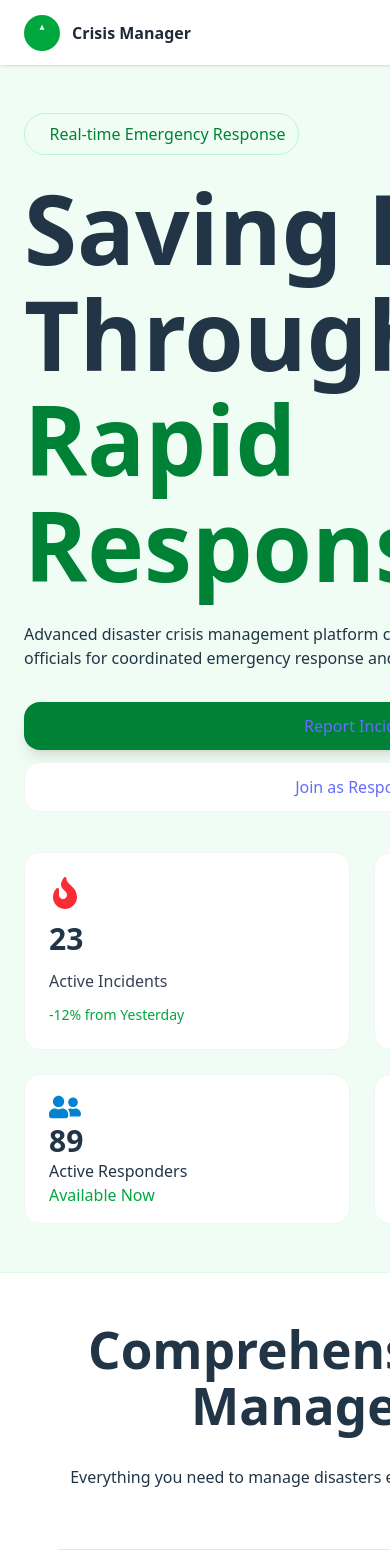
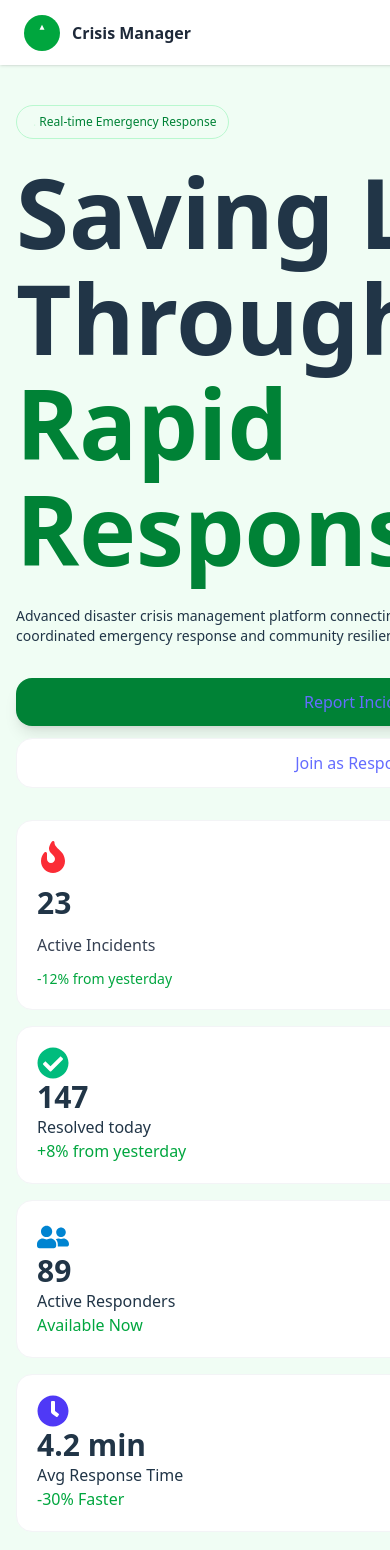
Before and after one commit to Micheni58/disaster-mgt-Frontend, a React (Vite) app: page / in a window 390 px wide. Shown: the top 1550 px of the page. Built offline with nearby package versions, Linux system fonts and the light colour scheme.

Commit message:
Make changes

```diff
--- a/src/components/Navbar.jsx
+++ b/src/components/Navbar.jsx
@@ -1,4 +1,4 @@
-import { useState } from "react";
+import { useEffect, useState } from "react";
 import { NavLink, useNavigate } from "react-router-dom";
 import { useAuth } from "../context/AuthContext";
 
@@ -19,6 +19,17 @@ function Navbar(){
         if(user?.role === 'Officer') return '/dashboard/admin';
         return '/';
     };
+
+    useEffect(() => {
+        const handleResize = () => {
+            if(window.innerWidth >= 768) {
+                setOpen(false);
+            }
+        };
+
+        window.addEventListener('resize', handleResize);
+        return () => window.removeEventListener('resize', handleResize);
+    }, []);
 
     return (
         <nav className="w-full bg-white/80 backdrop-blur-sm sticky top-0 z-50 shadow">
@@ -68,7 +79,12 @@ function Navbar(){
                     </div>
 
                     <div className="md:hidden">
-                        <button aria-label="Toggle menu" onClick={() => setOpen(prev => !prev)} className="p-2 rounded-md text-gray-700 hover:bg-gray-100 focus:outline-none">
+                        <button
+                            aria-label="Toggle menu"
+                            onClick={() => setOpen(prev => !prev)}
+                            className="inline-flex items-center gap-2 p-2 rounded-md text-gray-700 hover:bg-gray-100 focus:outline-none"
+                        >
+                            <span className="text-sm font-medium">Menu</span>
                             {open ? (
                                 <svg width="20" height="20" viewBox="0 0 24 24" fill="none" xmlns="http://www.w3.org/2000/svg">
                                     <path d="M6 18L18 6M6 6l12 12" stroke="currentColor" strokeWidth="2" strokeLinecap="round" strokeLinejoin="round" />
@@ -83,7 +99,7 @@ function Navbar(){
                 </div>
 
                 <div className={`md:hidden transition-all ${open ? 'block' : 'hidden'}`}>
-                    <div className="flex flex-col gap-2 py-4">
+                    <div className="flex flex-col gap-2 py-3 mb-4 border border-gray-100 rounded-xl shadow-sm">
                         <NavLink to="/" onClick={() => setOpen(false)} className={({isActive}) => `px-3 py-2 rounded-md ${isActive? 'bg-green-100 text-green-700' : 'text-gray-700 hover:bg-gray-100'}`}>
                             Home
                         </NavLink>
--- a/src/pages/Home.jsx
+++ b/src/pages/Home.jsx
@@ -27,46 +27,46 @@ function Home(){
             <Navbar />
             <main className="flex-1">
             <section className="bg-green-50 border-b border-green-100">
-                <div className="max-w-7xl mx-auto px-6 py-12">
-                    <div className="flex flex-col md:flex-row w-full gap-10 items-start">
+                <div className="max-w-7xl mx-auto px-4 sm:px-6 py-10 sm:py-12">
+                    <div className="flex flex-col md:flex-row w-full gap-8 sm:gap-10 items-start">
                         <div className="w-full md:w-1/2">
-                            <span className="inline-block border rounded-3xl py-2 px-3 border-green-200 bg-green-50 text-green-700 font-medium">
+                            <span className="inline-block border rounded-3xl py-2 px-3 border-green-200 bg-green-50 text-green-700 text-xs sm:text-sm font-medium">
                                 <span className="text-green-500 ml-1 animate-ping">.</span> Real-time Emergency Response
                             </span>
-                            <div className="mt-5 text-3xl md:text-5xl font-bold leading-tight">
+                            <div className="mt-5 text-3xl sm:text-4xl md:text-5xl font-bold leading-tight">
                                 <h1><span>Saving Lives Through</span><br />
                                 <span className="text-green-700">Rapid Response</span></h1>
                             </div>
-                            <div className="mt-6 text-base md:text-lg">
+                            <div className="mt-6 text-sm sm:text-base md:text-lg">
                                 <p>Advanced disaster crisis management platform connecting citizens, responders, and officials for coordinated emergency response and community resilience.</p>
                             </div>
                             <div className="mt-8 flex flex-col sm:flex-row gap-3 sm:gap-6">
-                                <Link to="/signup?role=citizen" className="inline-block bg-green-700 py-3 px-6 shadow-lg text-white font-medium rounded-2xl hover:shadow-2xl text-center">Report Incident</Link>
-                                <Link to="/signup?role=responder" className="inline-block bg-white py-3 px-6 border border-gray-100 rounded-2xl hover:bg-gray-50 text-center">Join as Responder</Link>
+                                <Link to="/signup?role=citizen" className="inline-block w-full sm:w-auto bg-green-700 py-3 px-6 shadow-lg text-white font-medium rounded-2xl hover:shadow-2xl text-center">Report Incident</Link>
+                                <Link to="/signup?role=responder" className="inline-block w-full sm:w-auto bg-white py-3 px-6 border border-gray-100 rounded-2xl hover:bg-gray-50 text-center">Join as Responder</Link>
                             </div>
                         </div>
 
-                        <div className="grid grid-cols-2 gap-6 w-full md:w-1/2">
-                          <div className="bg-white rounded-2xl py-6 px-6 hover:shadow-lg border border-gray-100  grid gap-3 items-start">
+                        <div className="grid grid-cols-1 sm:grid-cols-2 gap-4 sm:gap-6 w-full md:w-1/2">
+                          <div className="bg-white rounded-2xl py-5 px-5 hover:shadow-lg border border-gray-100 grid gap-3 items-start">
                             <FaFire className="text-red-500 w-8 h-8" />
                             <span className="font-bold text-3xl">23</span>
                             <p className="text-gray-700">Active Incidents</p>
-                            <p className="text-green-600 text-sm">-12% from Yesterday</p>
+                            <p className="text-green-600 text-sm">-12% from yesterday</p>
                             </div>
 
-                            <div className="bg-white rounded-2xl py-4 px-6 hover:shadow-lg border border-gray-100 grid items-start">
+                            <div className="bg-white rounded-2xl py-5 px-5 hover:shadow-lg border border-gray-100 grid items-start">
                                 <FaCheckCircle className="text-emerald-500 w-8 h-8" />
                                 <span className="font-bold text-3xl">147</span>
                                 <p>Resolved today</p>
                                 <p className="text-green-600">+8% from yesterday</p>
                             </div>
-                            <div className="bg-white rounded-2xl py-4 px-6 hover:shadow-lg border border-gray-100 grid items-start">
+                            <div className="bg-white rounded-2xl py-5 px-5 hover:shadow-lg border border-gray-100 grid items-start">
                                 <FaUserFriends className="text-sky-600 w-8 h-8" />
                                 <span className="font-bold text-3xl">89</span>
                                 <p>Active Responders</p>
                                 <p className="text-green-600">Available Now</p>
                             </div>
-                            <div className="bg-white rounded-2xl py-4 px-6 hover:shadow-lg border border-gray-100 grid items-start">
+                            <div className="bg-white rounded-2xl py-5 px-5 hover:shadow-lg border border-gray-100 grid items-start">
                                 <FaClock className="text-indigo-600 w-8 h-8" />
                                 <span className="font-bold text-3xl">4.2 min</span>
                                 <p>Avg Response Time</p>
@@ -78,12 +78,12 @@ function Home(){
             </section>
 
             <section className="bg-white">
-                <div className="max-w-7xl mx-auto px-6 py-12">
+                <div className="max-w-7xl mx-auto px-4 sm:px-6 py-10 sm:py-12">
                     <div className="text-center">
-                        <h1 className="font-bold text-4xl">Comprehensive Crisis Management</h1>
-                        <p className="mt-8">Everything you need to manage disasters effectively and protect communities</p>
+                        <h1 className="font-bold text-2xl sm:text-4xl">Comprehensive Crisis Management</h1>
+                        <p className="mt-4 sm:mt-6 text-sm sm:text-base">Everything you need to manage disasters effectively and protect communities</p>
                     </div>
-                    <div className="mt-8 grid grid-cols-1 sm:grid-cols-2 lg:grid-cols-3 p-7 gap-10">
+                    <div className="mt-8 grid grid-cols-1 sm:grid-cols-2 lg:grid-cols-3 gap-5 sm:gap-7">
                         <div className="border border-gray-200 rounded-lg p-6 hover:shadow-lg bg-green-50">
                             <span>
                                 <FaMapMarkedAlt className="mx-auto text-red-500 w-8 h-8" />
@@ -130,11 +130,11 @@ function Home(){
                 </div>
             </section>
             <section className="bg-green-50">
-                <div className="max-w-7xl mx-auto px-6 py-12">
-                    <div className="text-center font-bold text-2xl">
+                <div className="max-w-7xl mx-auto px-4 sm:px-6 py-10 sm:py-12">
+                    <div className="text-center font-bold text-xl sm:text-2xl">
                         <h1>Supported Emergency Types</h1>
                     </div>
-                    <div className="grid grid-cols-1 sm:grid-cols-2 lg:grid-cols-4 gap-10 mt-10">
+                    <div className="grid grid-cols-1 sm:grid-cols-2 lg:grid-cols-4 gap-5 sm:gap-8 mt-8 sm:mt-10">
                         <div className="border border-gray-200 bg-white p-4 text-center rounded-2xl hover:shadow-lg h-30">
                             <span>
                                 <FaFire className="mx-auto text-red-500 w-8 h-8" />
@@ -186,22 +186,22 @@ function Home(){
                     </div>
                 </div>
             </section>
-            <section className="grid sm:grid-cols-1 lg:grid-cols-4 gap-10 text-center border-t border-b border-green-200 mt-10 p-6 bg-green-100 ">
+            <section className="grid grid-cols-2 lg:grid-cols-4 gap-6 sm:gap-10 text-center border-t border-b border-green-200 mt-10 p-5 sm:p-6 bg-green-100">
                 <div>
-                    <p className="font-bold text-green-800 text-4xl">50K+</p>
-                    <p>Users Protected</p>
+                    <p className="font-bold text-green-800 text-2xl sm:text-4xl">50K+</p>
+                    <p className="text-sm sm:text-base">Users Protected</p>
                 </div>
                 <div>
-                    <p className="font-bold text-green-800 text-4xl">99.9%</p>
-                    <p>Uptime Reliability</p>
+                    <p className="font-bold text-green-800 text-2xl sm:text-4xl">99.9%</p>
+                    <p className="text-sm sm:text-base">Uptime Reliability</p>
                 </div>
                 <div>
-                    <p className="font-bold text-green-800 text-4xl">2.5min</p>
-                    <p>Avg Response Time</p>
+                    <p className="font-bold text-green-800 text-2xl sm:text-4xl">2.5min</p>
+                    <p className="text-sm sm:text-base">Avg Response Time</p>
                 </div>
                 <div>
-                    <p className="font-bold text-green-800 text-4xl">24/7</p>
-                    <p>Support Available</p>
+                    <p className="font-bold text-green-800 text-2xl sm:text-4xl">24/7</p>
+                    <p className="text-sm sm:text-base">Support Available</p>
                 </div>
             </section>
         </main>
--- a/src/routes/Route.jsx
+++ b/src/routes/Route.jsx
@@ -4,7 +4,6 @@ import RegisterPage from "../pages/Signup";
 import Login from "../pages/Login";
 import CitizenDashboard from "../pages/Citizen/CitizenDashboard";
 import Report from "../pages/Citizen/Report";
-import Reports from "../pages/Citizen/Reports";
 import ResponderDash from "../pages/Responder/ResponderDash";
 import AdminDashboard from "../pages/Admin/AdminDashboard";
 import ProtectedRoute from "../components/ProtectedRoute";
@@ -31,14 +30,6 @@ const routes = [
         ),
     },
     {
-        path: "/citizen/reports",
-        element: (
-            <ProtectedRoute allowedRoles={['Citizen']}>
-                <Reports />
-            </ProtectedRoute>
-        ),
-    },
-    {
         path: "/dashboard/responder",
         element: (
             <ProtectedRoute allowedRoles={['Responder']}>
```
